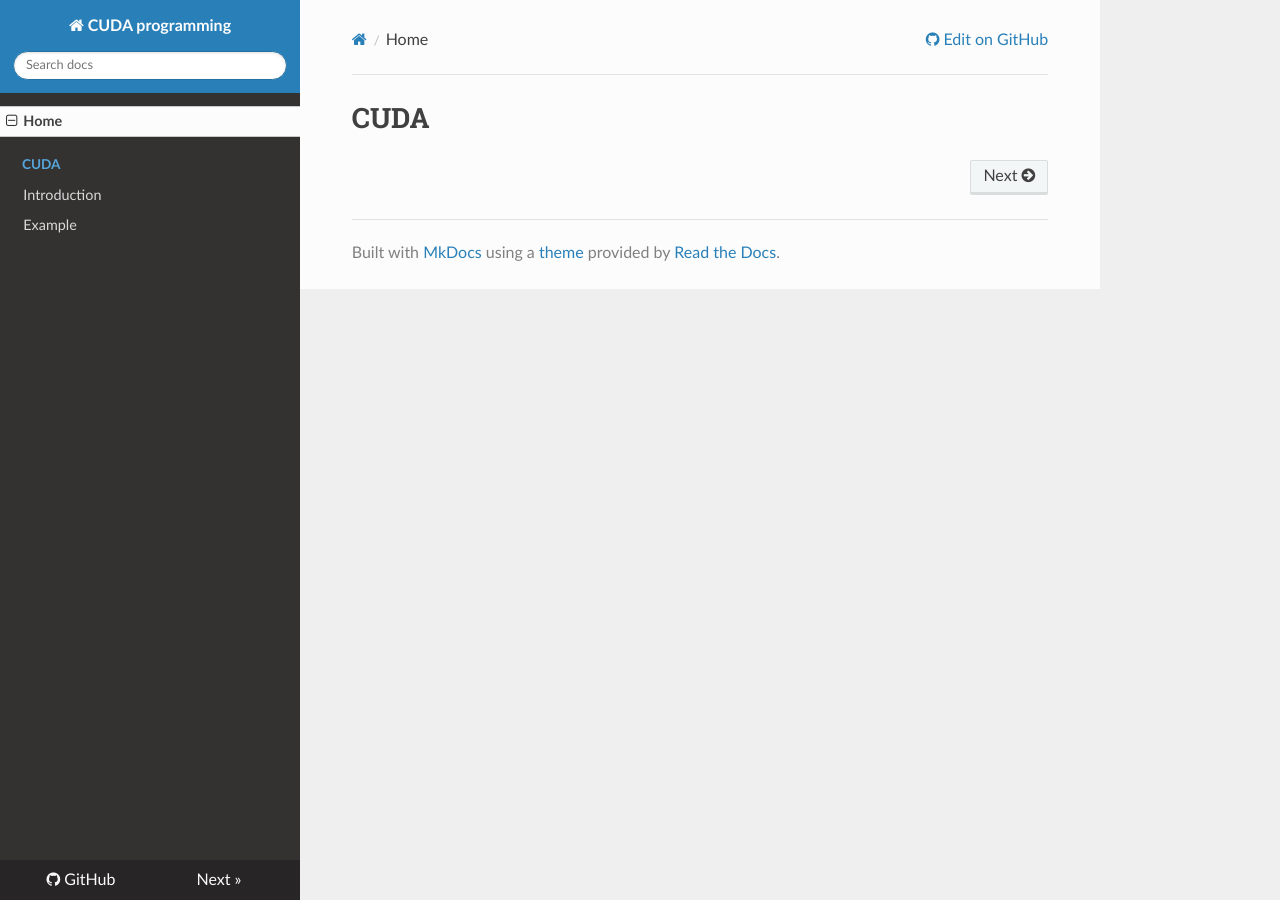
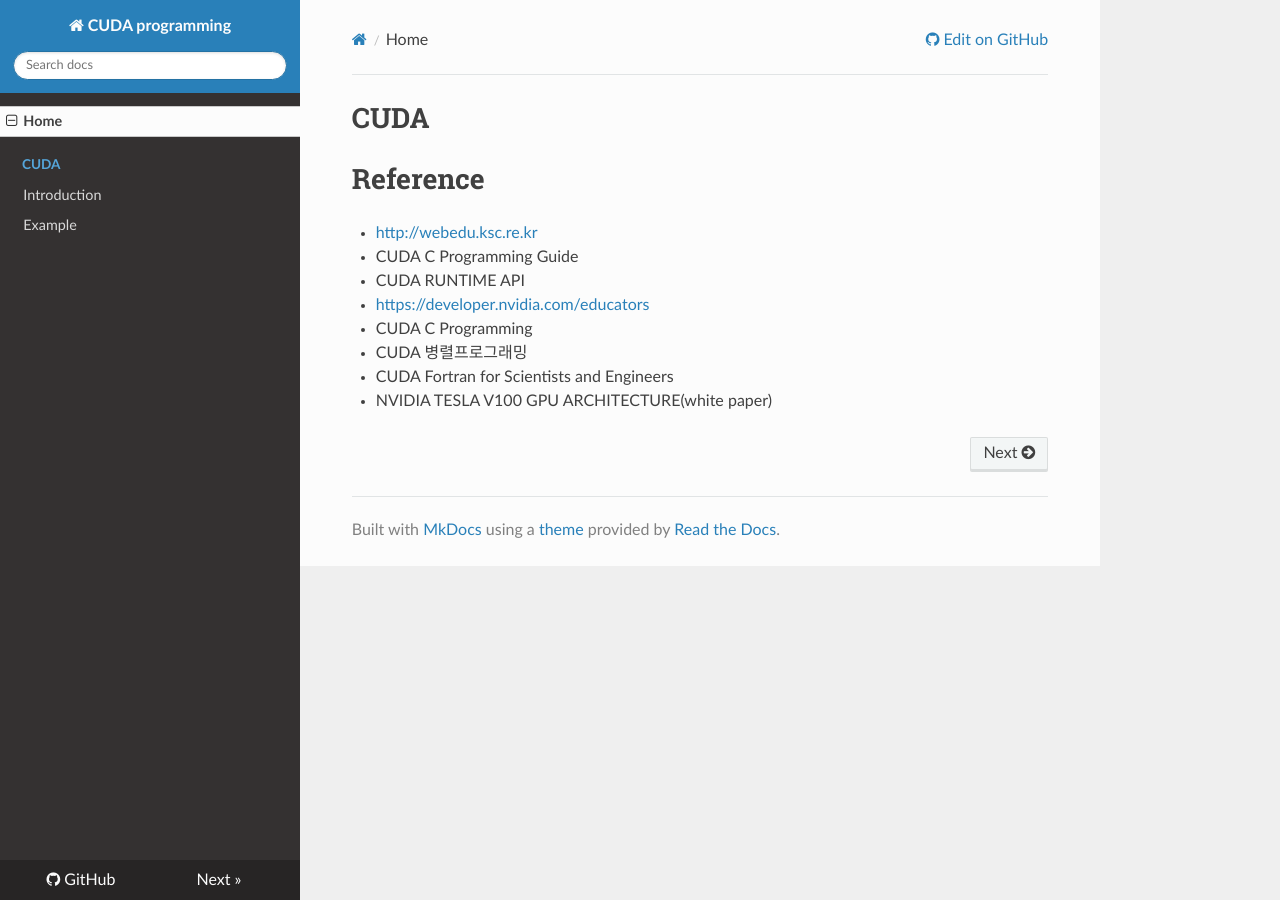
Before and after one commit to WonyoungCho/CUDA, an MkDocs documentation site: the page built from docs/index.md, in a window 1280 px wide. Built offline with MkDocs 1.6.1, drawn with Linux system fonts in a browser that asks for light colours; nearby versions of some CDN libraries; old or Windows-style settings are respelled for this version of MkDocs.

Commit message:
Update index.md

```diff
--- a/docs/index.md
+++ b/docs/index.md
@@ -1 +1,13 @@
 # CUDA
+
+
+# Reference
+
+- <http://webedu.ksc.re.kr>
+- CUDA C Programming Guide
+- CUDA RUNTIME API
+- <https://developer.nvidia.com/educators>
+- CUDA C Programming
+- CUDA 병렬프로그래밍
+- CUDA Fortran for Scientists and Engineers
+- NVIDIA TESLA V100 GPU ARCHITECTURE(white paper)
```
